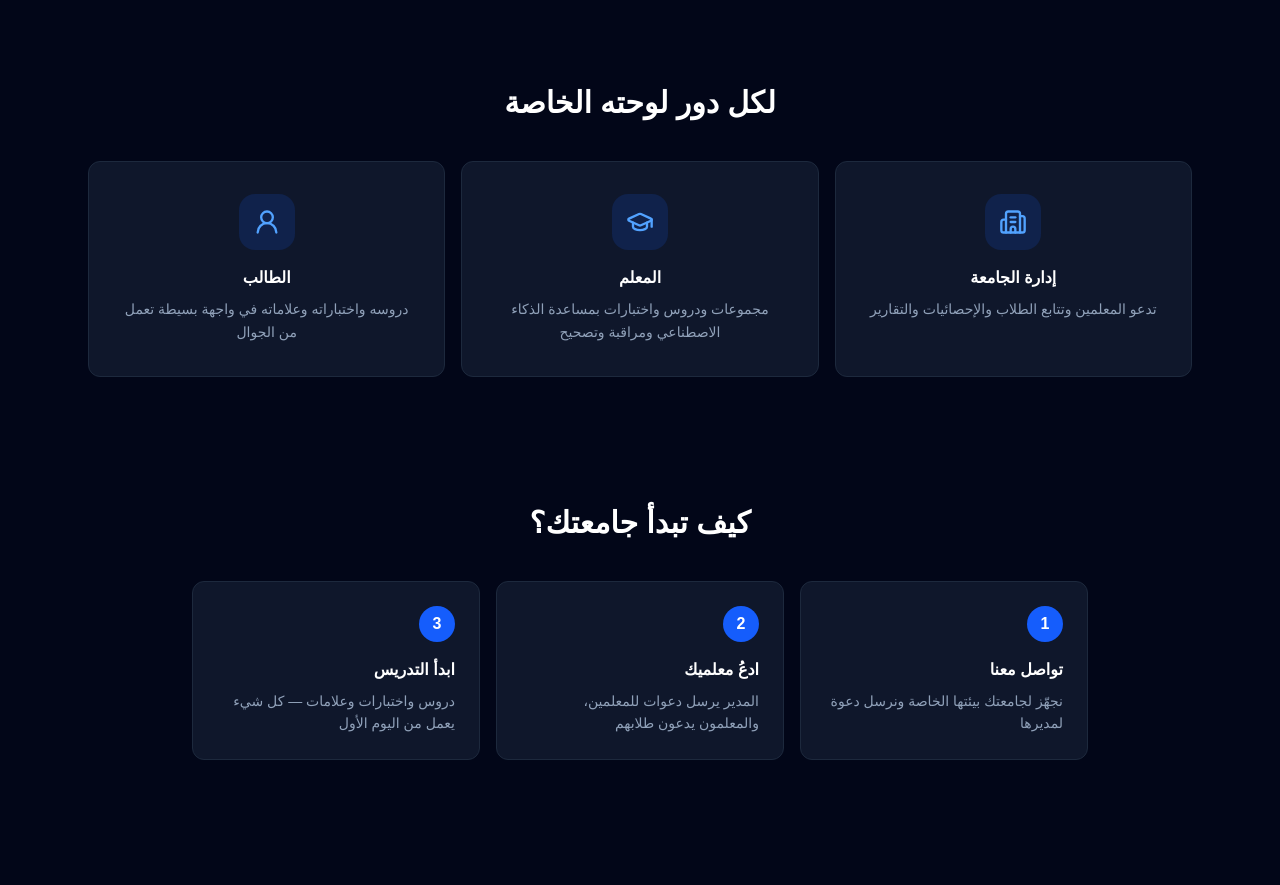
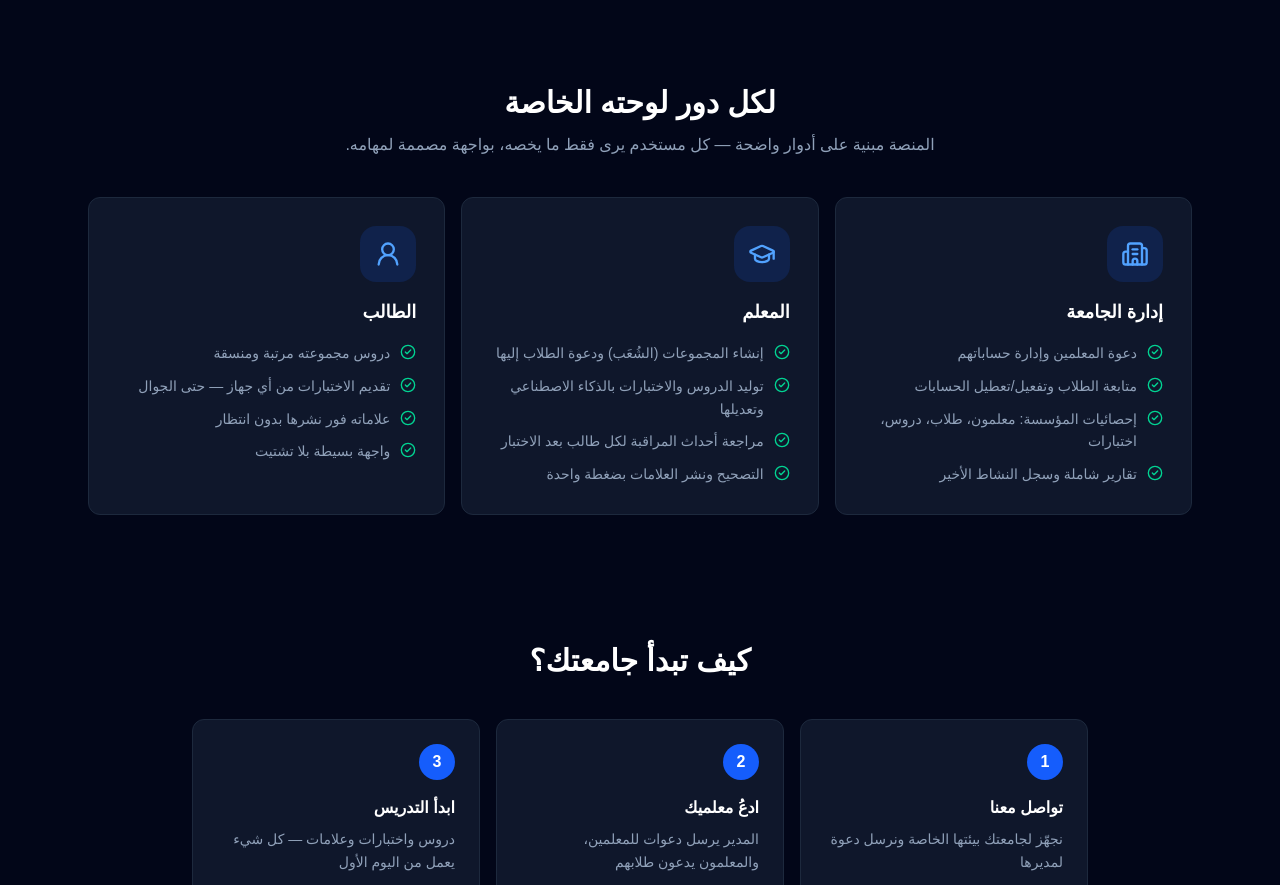
Before and after one commit to sbig61867-commits/eduquest-v2, a Next.js app: page / in a window 1280 px wide. Shown: the part 1640-2525 px from the top of the page. Built offline with nearby package versions, Linux system fonts and the light colour scheme; no server answers.

Commit message:
feat: expand landing roles section with per-role capability lists
Each role card (university admin / teacher / student) now lists four
concrete capabilities with check icons instead of a one-line summary,
in both Arabic and English.

Co-Authored-By: Claude Fable 5 <noreply@anthropic.com>

```diff
--- a/src/components/public/landing.tsx
+++ b/src/components/public/landing.tsx
@@ -4,7 +4,7 @@ import Link from 'next/link'
 import { useLang, PublicNav, PublicFooter } from './shell'
 import {
   Sparkles, ShieldCheck, Users, BookOpen, ClipboardList, BarChart2,
-  Building2, GraduationCap, UserRound, Mail, XCircle, ArrowLeft, ArrowRight,
+  Building2, GraduationCap, UserRound, Mail, XCircle, CheckCircle2, ArrowLeft, ArrowRight,
 } from 'lucide-react'
 
 const dict = {
@@ -31,10 +31,26 @@ const dict = {
       { icon: 'BookOpen', title: 'دروس ومجموعات منظمة', desc: 'المعلم ينظم طلابه في مجموعات (شُعَب)، وينشر الدروس لكل مجموعة، والطالب يرى محتوى مجموعته فقط.' },
     ],
     rolesTitle: 'لكل دور لوحته الخاصة',
+    rolesDesc: 'المنصة مبنية على أدوار واضحة — كل مستخدم يرى فقط ما يخصه، بواجهة مصممة لمهامه.',
     roles: [
-      { icon: 'Building2', title: 'إدارة الجامعة', desc: 'تدعو المعلمين وتتابع الطلاب والإحصائيات والتقارير' },
-      { icon: 'GraduationCap', title: 'المعلم', desc: 'مجموعات ودروس واختبارات بمساعدة الذكاء الاصطناعي ومراقبة وتصحيح' },
-      { icon: 'UserRound', title: 'الطالب', desc: 'دروسه واختباراته وعلاماته في واجهة بسيطة تعمل من الجوال' },
+      { icon: 'Building2', title: 'إدارة الجامعة', points: [
+        'دعوة المعلمين وإدارة حساباتهم',
+        'متابعة الطلاب وتفعيل/تعطيل الحسابات',
+        'إحصائيات المؤسسة: معلمون، طلاب، دروس، اختبارات',
+        'تقارير شاملة وسجل النشاط الأخير',
+      ]},
+      { icon: 'GraduationCap', title: 'المعلم', points: [
+        'إنشاء المجموعات (الشُعَب) ودعوة الطلاب إليها',
+        'توليد الدروس والاختبارات بالذكاء الاصطناعي وتعديلها',
+        'مراجعة أحداث المراقبة لكل طالب بعد الاختبار',
+        'التصحيح ونشر العلامات بضغطة واحدة',
+      ]},
+      { icon: 'UserRound', title: 'الطالب', points: [
+        'دروس مجموعته مرتبة ومنسقة',
+        'تقديم الاختبارات من أي جهاز — حتى الجوال',
+        'علاماته فور نشرها بدون انتظار',
+        'واجهة بسيطة بلا تشتيت',
+      ]},
     ],
     howTitle: 'كيف تبدأ جامعتك؟',
     steps: [
@@ -69,10 +85,26 @@ const dict = {
       { icon: 'BookOpen', title: 'Organized lessons & groups', desc: 'Teachers organize students into groups, publish lessons per group, and each student sees only their own group’s content.' },
     ],
     rolesTitle: 'A dedicated dashboard for every role',
+    rolesDesc: 'The platform is built on clear roles — every user sees only what belongs to them, in an interface designed for their tasks.',
     roles: [
-      { icon: 'Building2', title: 'University Admin', desc: 'Invites teachers, tracks students, statistics and reports' },
-      { icon: 'GraduationCap', title: 'Teacher', desc: 'Groups, lessons, AI-assisted exams, proctoring and grading' },
-      { icon: 'UserRound', title: 'Student', desc: 'Lessons, exams and grades in a simple mobile-friendly view' },
+      { icon: 'Building2', title: 'University Admin', points: [
+        'Invite teachers and manage their accounts',
+        'Track students and enable/disable accounts',
+        'Institution statistics: teachers, students, lessons, exams',
+        'Full reports and a recent-activity feed',
+      ]},
+      { icon: 'GraduationCap', title: 'Teacher', points: [
+        'Create groups and invite students to them',
+        'Generate lessons and exams with AI, then edit them',
+        'Review each student’s proctoring events after the exam',
+        'Grade and publish results with one click',
+      ]},
+      { icon: 'UserRound', title: 'Student', points: [
+        'Their group’s lessons, organized and formatted',
+        'Take exams from any device — even a phone',
+        'Grades the moment they are published',
+        'A simple, distraction-free interface',
+      ]},
     ],
     howTitle: 'How does your university start?',
     steps: [
@@ -157,17 +189,25 @@ export function Landing() {
 
       {/* Roles */}
       <section className="max-w-6xl mx-auto px-4 sm:px-6 py-16">
-        <h2 className="text-2xl sm:text-3xl font-bold text-white text-center mb-10">{t.rolesTitle}</h2>
+        <h2 className="text-2xl sm:text-3xl font-bold text-white text-center mb-3">{t.rolesTitle}</h2>
+        <p className="text-slate-400 text-center max-w-2xl mx-auto mb-10">{t.rolesDesc}</p>
         <div className="grid grid-cols-1 sm:grid-cols-3 gap-4">
           {t.roles.map((r, i) => {
             const Icon = icons[r.icon as keyof typeof icons]
             return (
-              <div key={i} className="text-center bg-slate-900 border border-slate-800 rounded-xl p-8">
-                <div className="w-14 h-14 rounded-2xl bg-blue-600/15 flex items-center justify-center mx-auto mb-4">
+              <div key={i} className="bg-slate-900 border border-slate-800 rounded-xl p-7">
+                <div className="w-14 h-14 rounded-2xl bg-blue-600/15 flex items-center justify-center mb-4">
                   <Icon className="w-7 h-7 text-blue-400" />
                 </div>
-                <h3 className="text-white font-semibold mb-2">{r.title}</h3>
-                <p className="text-slate-400 text-sm leading-relaxed">{r.desc}</p>
+                <h3 className="text-white font-semibold text-lg mb-4">{r.title}</h3>
+                <ul className="space-y-2.5">
+                  {r.points.map((p, j) => (
+                    <li key={j} className="flex items-start gap-2.5">
+                      <CheckCircle2 className="w-4 h-4 text-emerald-400 shrink-0 mt-0.5" />
+                      <span className="text-slate-400 text-sm leading-relaxed">{p}</span>
+                    </li>
+                  ))}
+                </ul>
               </div>
             )
           })}
```
